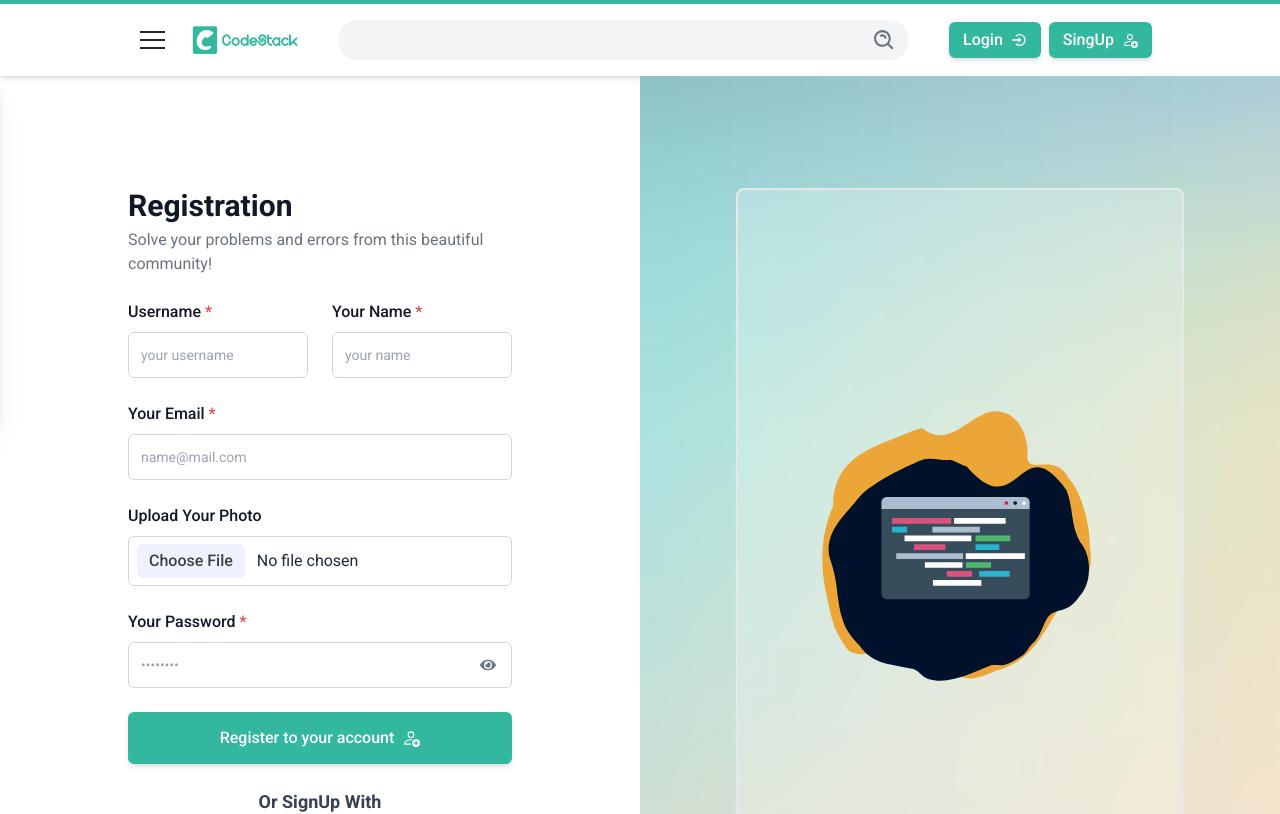
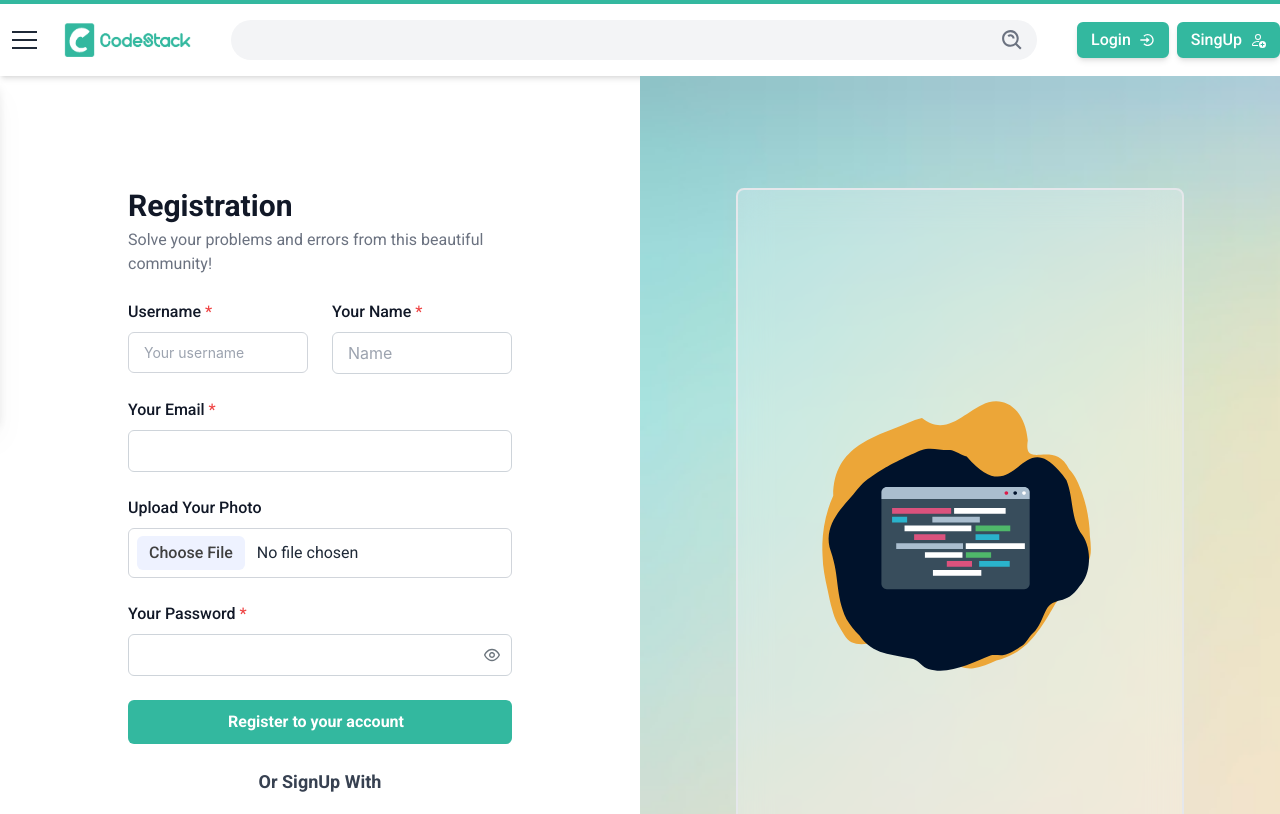
Before and after one commit to developersajeeb/code-stack-client, a React (Vite) app: page /register in a window 1280 px wide. Shown: the top 814 px of the page. Built offline with nearby package versions, Linux system fonts and the light colour scheme; no server answers.

Commit message:
fixed the home page container width

```diff
--- a/src/components/NavBar/NavBar.tsx
+++ b/src/components/NavBar/NavBar.tsx
@@ -45,7 +45,8 @@ const NavBar = () => {
   });
 
   return (
-    <nav className="shadow-md px-2 py-3 md:px-8 lg:px-32 border-t-4 border-[#33B89F] flex items-center gap-4 md:gap-10 bg-transparent bg-white">
+    <nav className="shadow-md border-t-4 border-[#33B89F] bg-white">
+      <div className="max-w-[1320px] py-3 flex items-center gap-4 md:gap-10 mx-auto">
         <div className="flex items-center gap-4">
           <span onClick={() => { setOpen(!isOpen) }}>
             <Hamburger size={25}></Hamburger>
@@ -145,7 +146,7 @@ const NavBar = () => {
           </figure>
         </div>
         <form className="relative w-full">
-        <input type="text" name="search" id="search" className="bg-gray-100 border-0 px-5 py-2 rounded-full w-full"/>
+          <input type="text" name="search" id="search" className="bg-gray-100 border-0 px-5 py-2 rounded-full w-full" />
           <span className="text-gray-500 absolute right-3 top-2 cursor-pointer">
             <BiSearchAlt size={25} />
           </span>
@@ -205,6 +206,7 @@ const NavBar = () => {
             </div>
           )}
         </div>
+      </div>
     </nav>
   );
 };
--- a/src/pages/Register/Register.tsx
+++ b/src/pages/Register/Register.tsx
@@ -1,6 +1,6 @@
 //TODO: Implement Formik Form Validation
 
-import { useContext, useState } from "react";
+import { useContext, useRef, useState } from "react";
 import { Link, useNavigate } from "react-router-dom";
 import Swal from "sweetalert2";
 import { AuthContext } from "../../Provider/AuthProvider";
@@ -12,12 +12,21 @@ import { FaEye, FaEyeSlash } from "react-icons/fa";
 import Lottie from 'lottie-react'
 import animation from '../../assets/animation/reg.json'
 import { InputText } from "primereact/inputtext";
-import { Controller } from "react-hook-form";
+import { Controller, SubmitHandler, useForm } from "react-hook-form";
+import { Password } from "primereact/password";
+import { ErrorMessage } from "@hookform/error-message";
+import { Button } from "primereact/button";
+
+interface IFormInput {
+    username: string;
+    name: string;
+    email: string;
+    password: string;
+}
 
 const image_hosting_token = import.meta.env.VITE_Problem_Image_Name;
 
 const Register = () => {
-    const [showPassword, setShowPassword] = useState(false);
     const authContext = useContext(AuthContext)
     if (!authContext) {
         return <p>Loading...</p>;
@@ -28,10 +37,12 @@ const Register = () => {
     const [message, setMessage] = useState('');
     const [image, setImage] = useState<File | null>(null);
     const img_hosting_url = `https://api.imgbb.com/1/upload?key=${image_hosting_token}`;
+    const [isFormBtnLoading, setIsFormBtnLoading] = useState<boolean>(false);
+    const [loginError, setLoginError] = useState<string>('');
+    const [isTyping, setIsTyping] = useState<boolean>(false);
+    const typingTimeoutRef = useRef<NodeJS.Timeout | null>(null);
 
-    const handleUsernameChange = async (event: React.ChangeEvent<HTMLInputElement>) => {
-        const newUsername = event.target.value;
-
+    const handleUsernameChange = async (newUsername: string) => {
         try {
             const response = await fetch(`http://localhost:5000/check-username?username=${newUsername}`);
             const data = await response.json();
@@ -43,28 +54,38 @@ const Register = () => {
         }
     };
 
-    const handleRegister = (event: { preventDefault: () => void; target: any; }) => {
-        event.preventDefault();
-        const form = event.target;
-        const username = form.username.value;
-        const name = form.name.value;
-        const email = form.email.value;
-        const password = form.password.value;
+    const onUsernameChange = (e: React.ChangeEvent<HTMLInputElement>) => {
+        const newUsername = e.target.value;
+        setIsTyping(true);
+
+        if (typingTimeoutRef.current) {
+            clearTimeout(typingTimeoutRef.current);
+        }
+
+        typingTimeoutRef.current = setTimeout(() => {
+            handleUsernameChange(newUsername);
+            setIsTyping(false);
+        }, 500)
+    };
+
+    const { register, control, handleSubmit, formState: { errors } } = useForm<IFormInput>();
+
+    const onSubmit: SubmitHandler<IFormInput> = async (data) => {
+        setIsFormBtnLoading(true);
+        setLoginError('');
+
+        const { username, name, email, password } = data;
         const role = 'normalUser';
         const entryPoint = 'manually';
 
-
-        createUser(email, password)
-            .then(() => {
-
-                updateUserProfile(email, password)
-                    .then(async () => {
+        try {
+            await createUser(email, password);
+            await updateUserProfile(email, password);
 
             if (image) {
                 const formData = new FormData();
                 formData.append('image', image);
 
-                            try {
                 const response = await fetch(img_hosting_url, {
                     method: 'POST',
                     body: formData
@@ -73,44 +94,104 @@ const Register = () => {
                 const imgResponse = await response.json();
                 if (imgResponse.success) {
                     const imgURL = imgResponse.data.display_url;
-                                    console.log(imgURL, role);
-                                    const saveUser = { name, username, email, imgURL, password, role, entryPoint }
-                                    fetch('http://localhost:5000/users', {
+                    const saveUser = { name, username, email, imgURL, password, role, entryPoint };
+
+                    const result = await fetch('http://localhost:5000/users', {
                         method: 'POST',
                         headers: {
-                                            'content-type': 'application/json'
+                            'Content-Type': 'application/json'
                         },
                         body: JSON.stringify(saveUser)
-                                    })
-                                        .then(result => result.json())
-                                        .then(() => {
+                    });
+
+                    await result.json();
                     Swal.fire(
                         'Successful Register!',
-                                                'You have successfully Register.',
+                        'You have successfully registered.',
                         'success'
-                                            )
-                                            navigate('/ news-feed');
-                                        })
+                    );
+                    navigate('/news-feed');
+                }
+            } else {
+                Swal.fire(
+                    'Successful Register!',
+                    'You have successfully registered.',
+                    'success'
+                );
+                navigate('/news-feed');
             }
         } catch (error) {
-                                console.error("Error uploading image:", error);
+            console.error('Error:', error);
+            setLoginError('Registration failed');
+        } finally {
+            setIsFormBtnLoading(false);
         }
-                        }
-                    })
-            })
-            .catch(() => {
+    };
 
-            })
-    }
+    // const handleRegister = (event: { preventDefault: () => void; target: any; }) => {
+    //     event.preventDefault();
+    //     const form = event.target;
+    //     const username = form.username.value;
+    //     const name = form.name.value;
+    //     const email = form.email.value;
+    //     const password = form.password.value;
+    //     const role = 'normalUser';
+    //     const entryPoint = 'manually';
 
-    const handleTogglePassword = () => {
-        setShowPassword(!showPassword);
-    };
+
+    //     createUser(email, password)
+    //         .then(() => {
+
+    //             updateUserProfile(email, password)
+    //                 .then(async () => {
+
+    //                     if (image) {
+    //                         const formData = new FormData();
+    //                         formData.append('image', image);
+
+    //                         try {
+    //                             const response = await fetch(img_hosting_url, {
+    //                                 method: 'POST',
+    //                                 body: formData
+    //                             });
+
+    //                             const imgResponse = await response.json();
+    //                             if (imgResponse.success) {
+    //                                 const imgURL = imgResponse.data.display_url;
+    //                                 console.log(imgURL, role);
+    //                                 const saveUser = { name, username, email, imgURL, password, role, entryPoint }
+    //                                 fetch('http://localhost:5000/users', {
+    //                                     method: 'POST',
+    //                                     headers: {
+    //                                         'content-type': 'application/json'
+    //                                     },
+    //                                     body: JSON.stringify(saveUser)
+    //                                 })
+    //                                     .then(result => result.json())
+    //                                     .then(() => {
+    //                                         Swal.fire(
+    //                                             'Successful Register!',
+    //                                             'You have successfully Register.',
+    //                                             'success'
+    //                                         )
+    //                                         navigate('/ news-feed');
+    //                                     })
+    //                             }
+    //                         } catch (error) {
+    //                             console.error("Error uploading image:", error);
+    //                         }
+    //                     }
+    //                 })
+    //         })
+    //         .catch(() => {
+
+    //         })
+    // }
 
     return (
         <main className='grid md:grid-cols-2' data-aos="fade-up">
             <div className="py-16 lg:py-28 px-4 lg:px-32">
-                <form className="space-y-6" onSubmit={handleRegister}>
+                <form className="space-y-6" onSubmit={handleSubmit(onSubmit)}>
                     <div>
                         <h5 className="text-3xl font-semibold text-gray-900">Registration</h5>
                         <p className='text-gray-500 mt-1'>Solve your problems and errors from this beautiful community!</p>
@@ -118,41 +199,51 @@ const Register = () => {
                     <div className="grid grid-cols-2 gap-6">
                         <div>
                             <label htmlFor="username" className="block mb-2 font-medium text-gray-900">Username<span className="text-red-500"> *</span></label>
-                            <input onChange={handleUsernameChange} type="text" name="username" id="username" className="border border-gray-300 text-gray-900 text-sm rounded-md block w-full p-3" placeholder="your username" required></input>
-                            <p className={`${isUsernameValid ? 'text-green-500' : 'text-red-500'} text-sm ml-0.5`}>{message}</p>
-
-                            {/* <Controller
+                            <Controller
                                 name="username"
                                 control={control}
-                                defaultValue=""
+                                rules={{ required: 'Username is required' }}
                                 render={({ field }) => (
+                                    <>
                                         <InputText
                                             {...field}
                                             onChange={(e) => {
                                                 field.onChange(e);
-                                            handleUsernameChange(e.target.value);
+                                                onUsernameChange(e);
                                             }}
                                             id="username"
-                                        className={`border border-gray-300 text-gray-900 text-sm rounded-md block w-full p-3 ${errors.username ? 'p-invalid' : ''
-                                            }`}
-                                        placeholder="your username"
-                                        required
+                                            className={`!border !border-gray-300 !text-gray-900 !text-sm !rounded-md !block !w-full !px-3 !py-4 !h-[41px]`}
+                                            placeholder="Your username"
                                         />
+                                        {!isTyping && field.value && (
+                                            <p className={`${isUsernameValid ? 'text-green-500' : 'text-red-500'} text-sm ml-0.5`}>{message}</p>
                                         )}
-                            /> */}
+                                        <ErrorMessage errors={errors} name="username" as={<p className="text-red-500 text-sm" />} />
+                                    </>
+                                )}
+                            />
                         </div>
                         <div>
                             <label htmlFor="name" className="block mb-2 font-medium text-gray-900">Your Name<span className="text-red-500"> *</span></label>
-                            <input type="text" name="name" id="name" className="border border-gray-300 text-gray-900 text-sm rounded-md block w-full p-3" placeholder="your name" required></input>
+                            <InputText
+                                {...register('name', { required: 'Your name is required' })} placeholder="Name"
+                                className='!w-full'
+                            />
+                            <ErrorMessage errors={errors} name="name" as={<p className="text-red-500 text-sm" />} />
                         </div>
                     </div>
                     <div>
                         <label htmlFor="email" className="block mb-2 font-medium text-gray-900">Your Email<span className="text-red-500"> *</span></label>
-                        <input type="email" name="email" id="email" className="border border-gray-300 text-gray-900 text-sm rounded-md block w-full p-3" placeholder="name@mail.com" required></input>
+                        <InputText
+                            {...register('email', { required: 'Email is required', pattern: { value: /^\S+@\S+$/i, message: 'Invalid email address' } })}
+                            className='!w-full'
+                        />
+                        <ErrorMessage errors={errors} name="email" as={<p className="text-red-500 text-sm" />} />
                     </div>
                     <div>
                         <label htmlFor="profilePhoto" className="block mb-2 font-medium text-gray-900">Upload Your Photo</label>
                         <input className="cursor-pointer file:cursor-pointer relative m-0 block w-full min-w-0 rounded-md border py-3 px-5 transition duration-300 ease-in-out file:-mx-3 file:-my-[0.32rem] file:overflow-hidden file:border-0 file:border-solid file:border-inherit file:px-3 file:py-[0.32rem] file:text-neutral-700 file:transition file:duration-150 file:ease-in-out file:[margin-inline-end:0.75rem] hover:file:bg-[#5138EE] hover:file:text-white border-gray-300 file:bg-indigo-50 file:font-medium file:rounded-md" type="file" name="profilePhoto" id="profilePhoto"
+                            accept="image/*"
                             onChange={(e) => {
                                 const selectedFile = e.target.files?.[0];
                                 if (selectedFile) {
@@ -162,20 +253,33 @@ const Register = () => {
                     </div>
                     <div>
                         <label htmlFor="password" className="block mb-2 font-medium text-gray-900">Your Password<span className="text-red-500"> *</span></label>
-                        <div className='flex items-center'>
-                            <input type={showPassword ? "text" : "password"} name="password" id="password" placeholder="••••••••" className="border border-gray-300 text-gray-900 text-sm rounded-md block w-full p-3" required></input>
-                            <span className="-ml-8 cursor-pointer text-gray-500" onClick={handleTogglePassword}>
-                                {showPassword ? <FaEyeSlash /> : <FaEye />}
-                            </span>
+                        <div>
+                            <Controller
+                                name="password"
+                                control={control}
+                                rules={{ required: 'Password is required' }}
+                                render={({ field }) => (
+                                    <Password
+                                        {...field}
+                                        feedback={true}
+                                        toggleMask
+                                        promptLabel="Choose a password" weakLabel="Too simple" mediumLabel="Average complexity" strongLabel="Complex password"
+                                    />
+                                )}
+                            />
+                            <ErrorMessage errors={errors} name="password" as={<p className="text-red-500 text-sm" />} />
+                            {loginError && <p className="text-red-500 text-sm">{loginError}</p>}
                         </div>
                     </div>
-                    <button type="submit" className="bg-button w-full flex justify-center" disabled={isUsernameValid === 'Username already exists!'}>
-                        {loading ? (
-                            <ImSpinner10 className='m-auto animate-spin' size={24} />
-                        ) : (
-                            <p className='flex items-center gap-2'>Register to your account <BsPersonAdd size={18} /></p>
-                        )}
-                    </button>
+                    <Button
+                        type="submit"
+                        label="Register to your account"
+                        icon="pi-user-plus"
+                        iconPos="right"
+                        disabled={isFormBtnLoading}
+                        loading={isFormBtnLoading}
+                        className='w-full cs-button'
+                    />
                     <h4 className='text-center text-lg font-semibold text-gray-700'>Or SignUp With</h4>
                     <SocialLogin></SocialLogin>
                     <Link to='/login'>
```
Also changed, not shown: src/pages/Home/Home.tsx (+13 -7 lines). Lines whose indentation alone changed are shown as unchanged.
